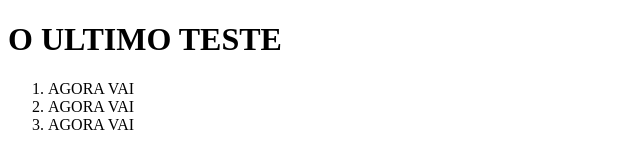
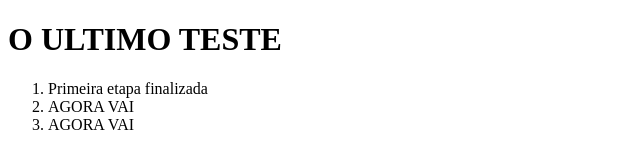
Before and after one commit to CauaOlympio/test-git, a plain HTML site: page index.html in a window 1280 px wide. Shown: the whole page, without its empty margins (0-640 px from the left). Drawn offline with Linux system fonts and the light colour scheme.

Commit message:
Alterando a primeira linha

```diff
--- a/index.html
+++ b/index.html
@@ -9,7 +9,7 @@
 <body>
     <h1>O ULTIMO TESTE</h1>
     <ol>
-        <li>AGORA VAI</li>
+        <li>Primeira etapa finalizada</li>
         <li>AGORA VAI</li>
         <li>AGORA VAI</li>
     </ol>
```
